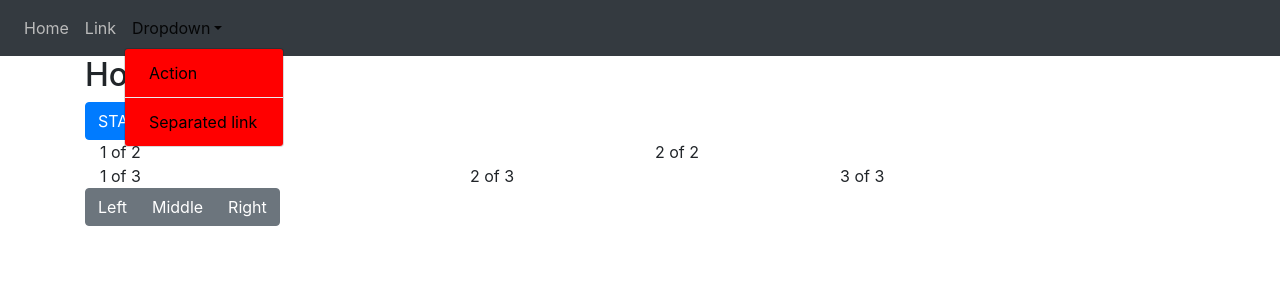
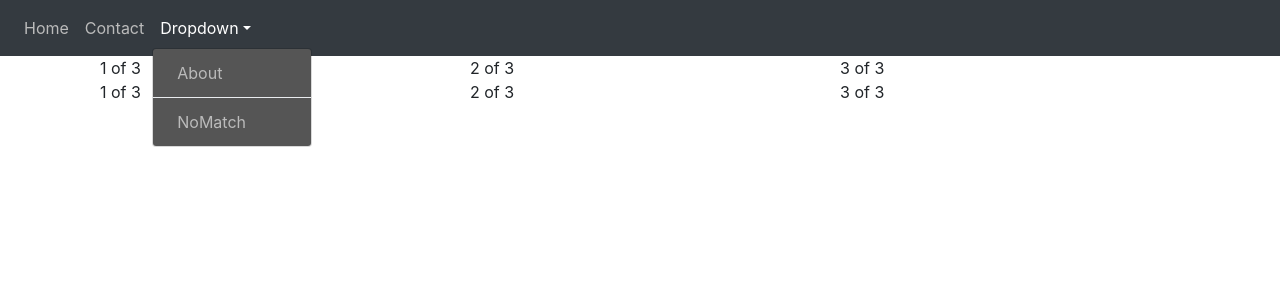
Before and after one commit to IT-Buster/DashBoard, a React (Create React App) app: page / in a window 1280 px wide. Both pictures are taken after a click on the button "Dropdown". Shown: the top 300 px of the page. Built offline with nearby package versions, Linux system fonts and the light colour scheme.

Commit message:
Home kolumny

```diff
--- a/src/Home.js
+++ b/src/Home.js
@@ -1,16 +1,13 @@
 import React from 'react'
-import { Button, ButtonGroup, Container, Row, Col } from '../node_modules/react-bootstrap';
+import { Container, Row, Col } from 'react-bootstrap';
 
 export const Home = () => (
         <div>
-            <h2>Home Page</h2>
-            <Button>START</Button>
-
-
             <Container>
             <Row>
-              <Col variant="success">1 of 2</Col>
-              <Col>2 of 2</Col>
+            <Col>1 of 3</Col>
+            <Col>2 of 3</Col>
+            <Col>3 of 3</Col>
             </Row>
             <Row>
               <Col>1 of 3</Col>
@@ -19,16 +16,5 @@ export const Home = () => (
             </Row>
           </Container>
 
-
-        <ButtonGroup aria-label="Basic example">
-          <Button variant="secondary">Left</Button>
-          <Button variant="secondary">Middle</Button>
-          <Button variant="secondary">Right</Button>
-        </ButtonGroup>
-
-
-
-
-
         </div>
 )
--- a/src/NoMatch.js
+++ b/src/NoMatch.js
@@ -1,22 +1,4 @@
-import React, {useState,useLayoutEffect} from 'react'
-
-function useWindowSize() {
-    const [size, setSize] = useState([0, 0]);
-    useLayoutEffect(() => {
-      function updateSize() {
-        setSize([window.innerWidth, window.innerHeight]);
-      }
-      window.addEventListener('resize', updateSize);
-      updateSize();
-      return () => window.removeEventListener('resize', updateSize);
-    }, []);
-    return size;
-  }
-
-  function ShowWindowDimensions(props) {
-    const [width, height] = useWindowSize();
-    return <span>Window size: {width} x {height}</span>;
-  }
+import React  from 'react'
 
 export const NoMatch = () => (
         <div>
--- a/src/components/NavigationBar.js
+++ b/src/components/NavigationBar.js
@@ -1,9 +1,7 @@
 import React from 'react';
-import { Link } from 'react-router-dom';
-import { Nav, Navbar, ButtonGroup, Button,NavDropdown, Form, FormControl,Dropdown } from 'react-bootstrap';
+
+import { Nav, Navbar, NavDropdown } from 'react-bootstrap';
 import styled from 'styled-components';
-
-//import {Footer} from 'react-materialize';
 
 const Styles = styled.div`
   .navbar {
@@ -15,39 +13,27 @@ const Styles = styled.div`
       color: white;
     }
   }
-  .dropdown-item {
-    color: black;
-  }
   .dropdown-menu {
-    background-color: red;
-  }
-  .dropdown-divider {
-    color: black;
+    background-color: #555 ;
   }
   .dropdown-item:hover {
-    background-color: green;
+    background-color: #ccc;
   }
-  .dropdown-item:focus {
-    background-color: blue;
-  }
-
 `;
-
-
 
 export const NavigationBar = () => (
 
   <Styles>
-    <Navbar bg="dark" expand="lg">
+    <Navbar expand="sm" variant="dark" bg="dark">
     <Navbar.Toggle aria-controls="basic-navbar-nav" />
     <Navbar.Collapse id="basic-navbar-nav">
       <Nav className="mr-auto">
-        <Nav.Link href="/home">Home</Nav.Link>
-        <Nav.Link href="/contact">Link</Nav.Link>
+        <Nav.Link href="/">Home</Nav.Link>
+        <Nav.Link href="/contact">Contact</Nav.Link>
         <NavDropdown title="Dropdown" id="basic-nav-dropdown">
-          <NavDropdown.Item href="/about">Action</NavDropdown.Item>
+          <NavDropdown.Item href="/about">About</NavDropdown.Item>
           <NavDropdown.Divider />
-          <NavDropdown.Item href="/about55">Separated link</NavDropdown.Item>
+          <NavDropdown.Item href="/about55">NoMatch</NavDropdown.Item>
         </NavDropdown>
       </Nav>
     </Navbar.Collapse>
```
Also changed, not shown: src/App.js (+27 -21 lines).
